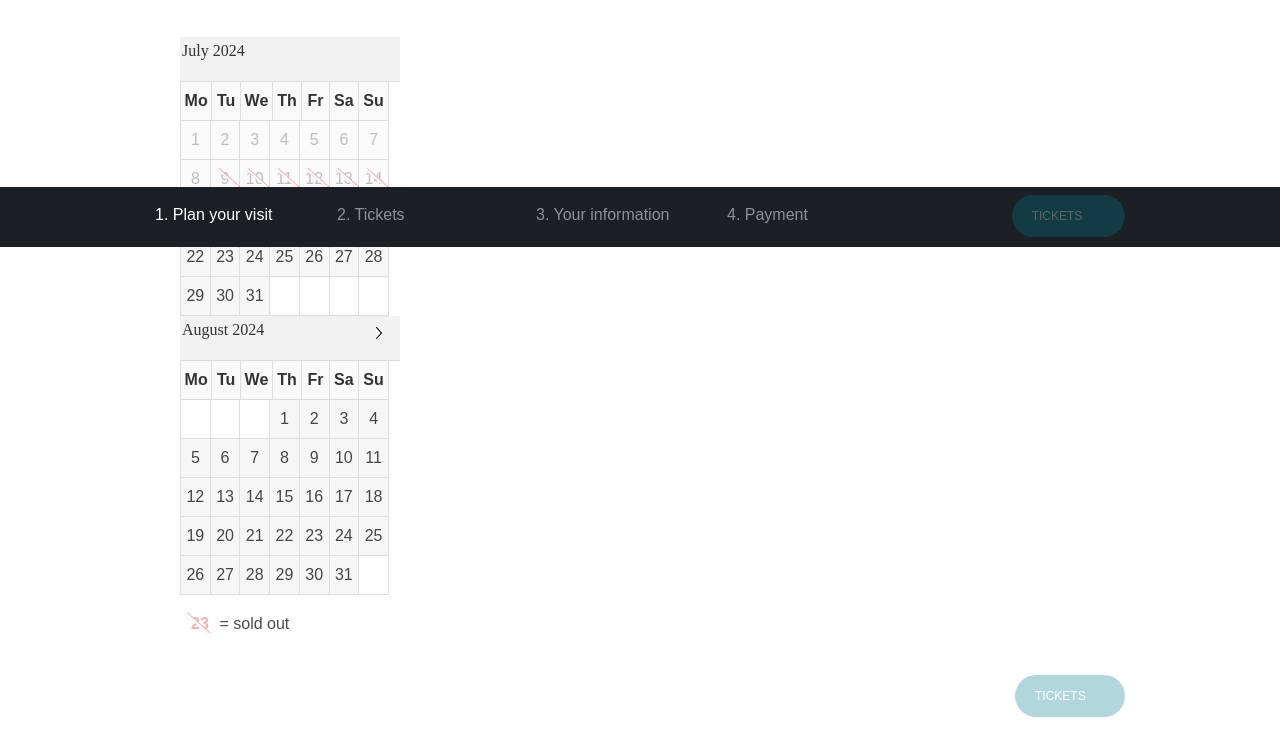
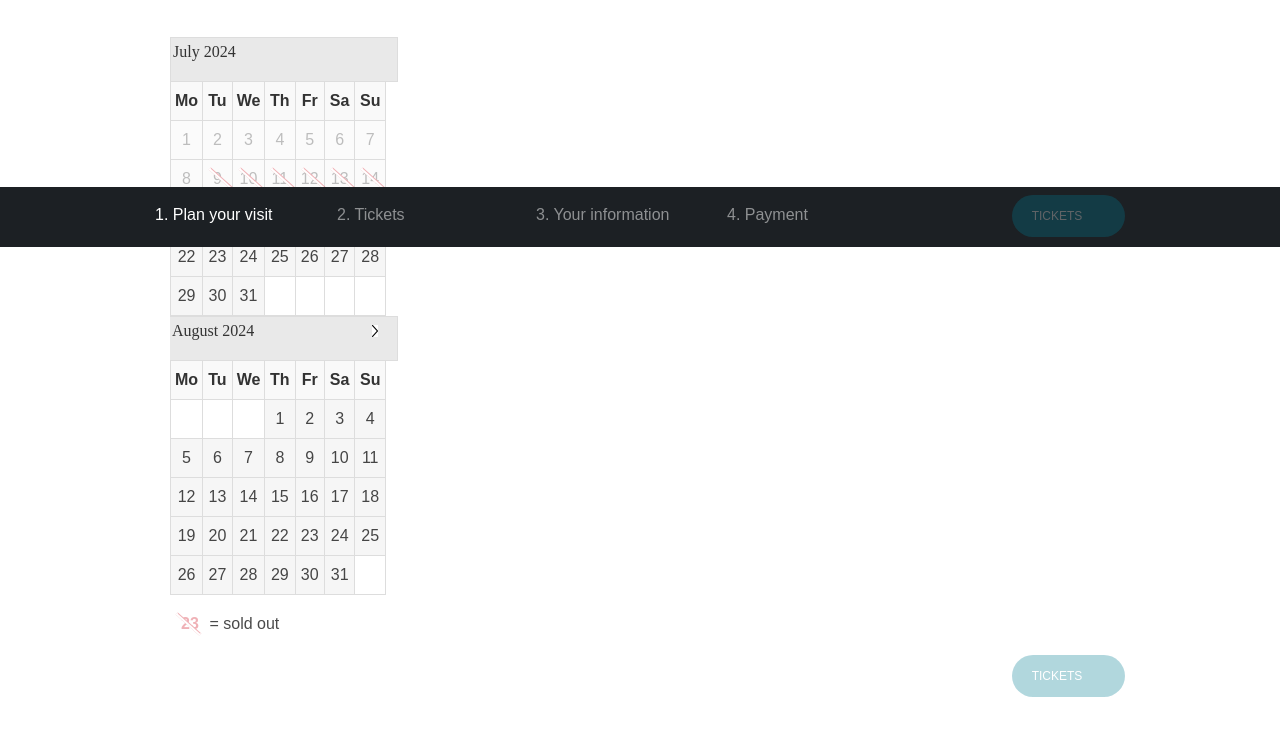
Before and after one commit to Rotenber/test1, a plain HTML site: page index.html in a window 1280 px wide. Shown: the part 553-1299 px from the top of the page. Drawn offline with nearby package versions, Linux system fonts and the light colour scheme; some icons are missing; a web font is replaced by a local one.

Commit message:
Update index.html

```diff
--- a/index.html
+++ b/index.html
@@ -14,64 +14,6 @@
 		<link rel="stylesheet" type="text/css" href="//cloud.typography.com/6841274/675468/css/fonts.css" />
 		<link rel="stylesheet" href="css/main-new.css?v1.1.0.10">
 		<link rel="stylesheet" href="https://code.jquery.com/ui/1.12.1/themes/base/jquery-ui.css">
-		<style>
-		    .ui-datepicker {
-                width: 100%;
-                padding: 0.2em 0.2em 0;
-                display: flex;
-                flex-wrap: wrap;
-            }
-            .ui-datepicker .ui-datepicker-header {
-                background: #f1f1f1;
-                border: none;
-                border-bottom: 1px solid #ddd;
-                padding: 0.2em 0;
-                flex: 1 0 100%;
-            }
-            .ui-datepicker .ui-datepicker-title {
-                margin: 0.3em 0;
-                line-height: 1.8em;
-                flex: 1 0 100%;
-            }
-            .ui-datepicker .ui-datepicker-prev, .ui-datepicker .ui-datepicker-next {
-                top: 0.3em;
-            }
-            .ui-datepicker table {
-                width: 100%;
-                font-size: 0.9em;
-                border-collapse: collapse;
-                margin: 0;
-                display: flex;
-                flex-wrap: wrap;
-            }
-            .ui-datepicker th, .ui-datepicker td {
-                border: 1px solid #ddd;
-                padding: 0.2em;
-                flex: 1 0 14.28%; /* 7 columns, 100% / 7 = 14.28% */
-                box-sizing: border-box;
-            }
-            .ui-datepicker .ui-state-hover {
-                background: #eee;
-            }
-            .ui-datepicker .ui-state-active {
-                background: #007bff;
-                color: white;
-            }
-            .datepicker-container {
-                display: flex;
-                flex-wrap: wrap;
-                gap: 10px;
-            }
-            .datepicker-container > div {
-                flex: 1;
-                min-width: 250px;
-            }
-            .ticket-button-submit {
-                display: flex;
-                justify-content: flex-end;
-                margin-top: 20px;
-            }
-		</style>
 		<script id="vgmScript_a9d7138">var vgmWindow_8b72900 = window.parent;</script>
 		<script src="js/modernizr-2.8.3-respond-1.4.2.min.js"></script>
 		<script>
```
